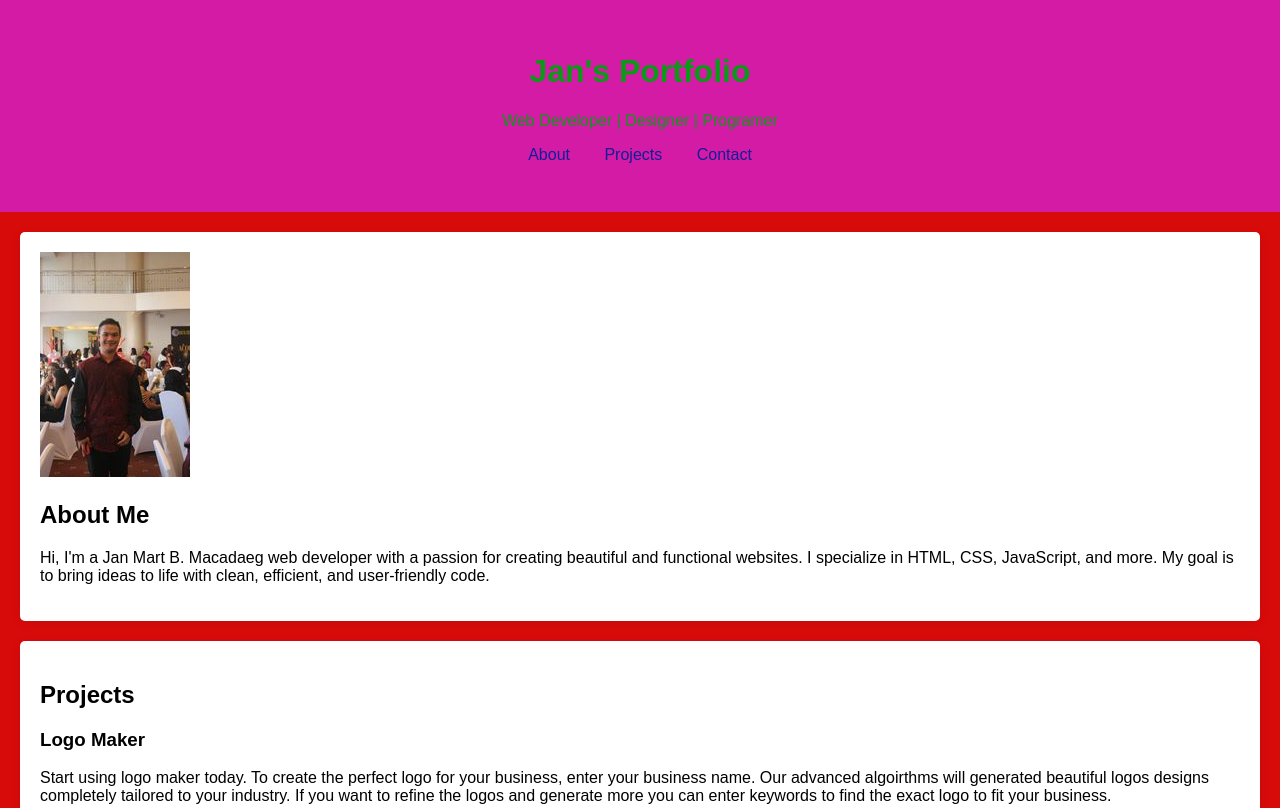
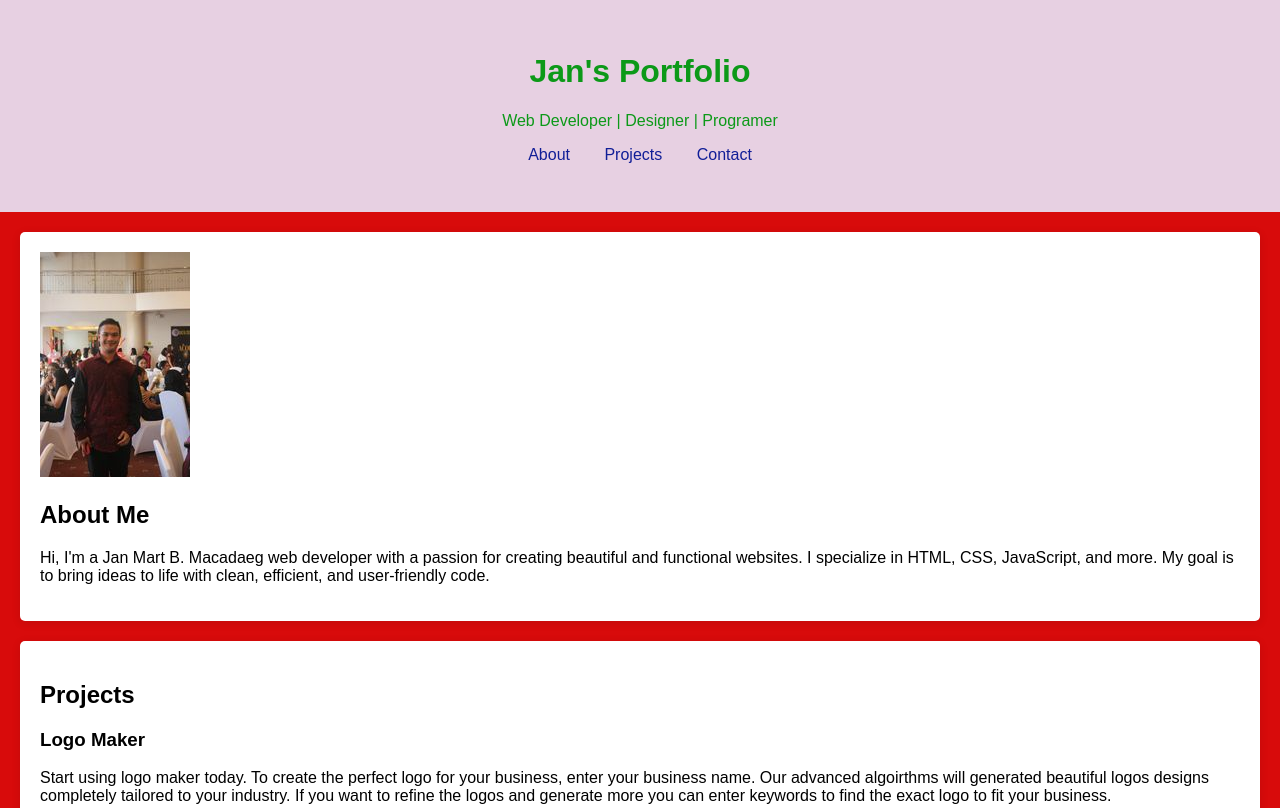
Before and after one commit to BSIT-Web-Programming-2024/janmart_site, a plain HTML site: page index.html in a window 1280 px wide. Shown: the top 808 px of the page. Drawn offline with Linux system fonts and the light colour scheme.

Commit message:
Add files via upload

```diff
--- a/styles.css
+++ b/styles.css
@@ -6,7 +6,7 @@ body {
 }
 
 header {
-    background: rgb(212, 27, 166);
+    background: rgb(231, 208, 226);
     color: rgb(12, 153, 24);
     text-align: center;
     padding: 2em 0;
```
